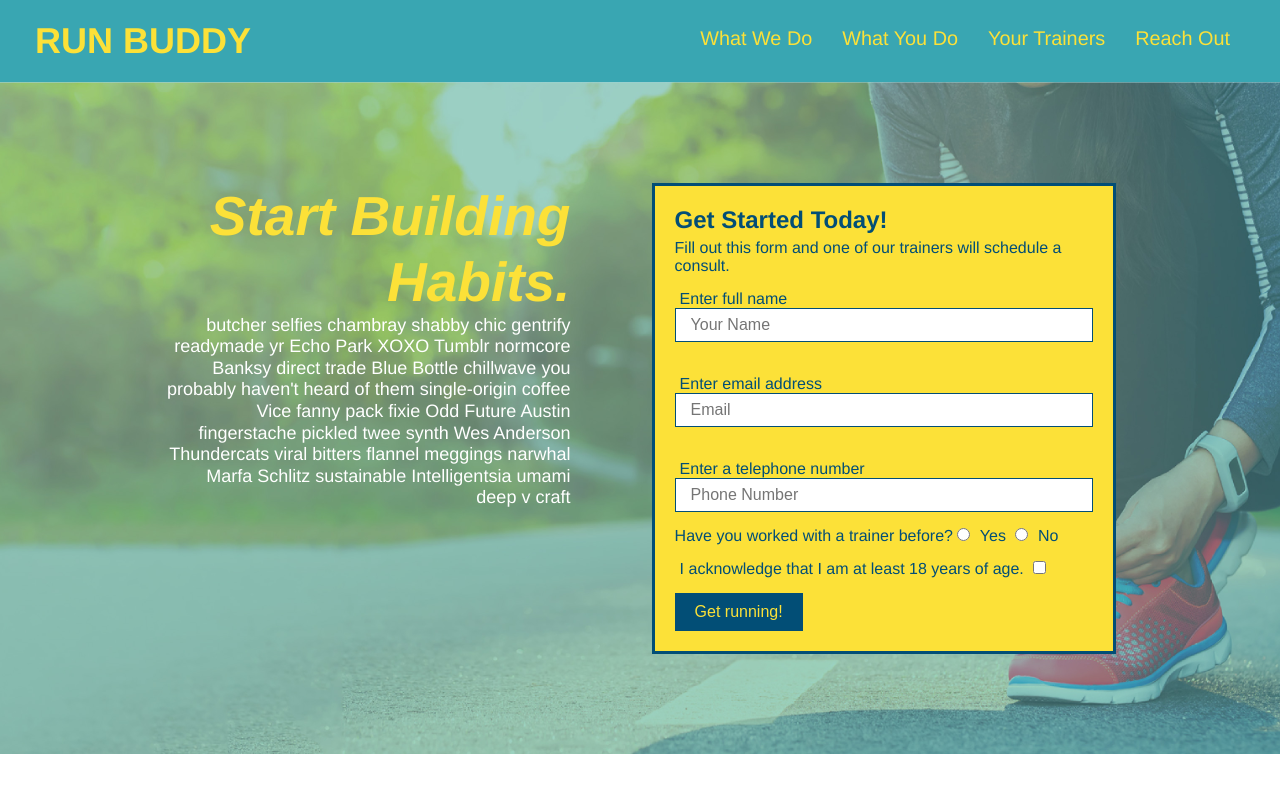
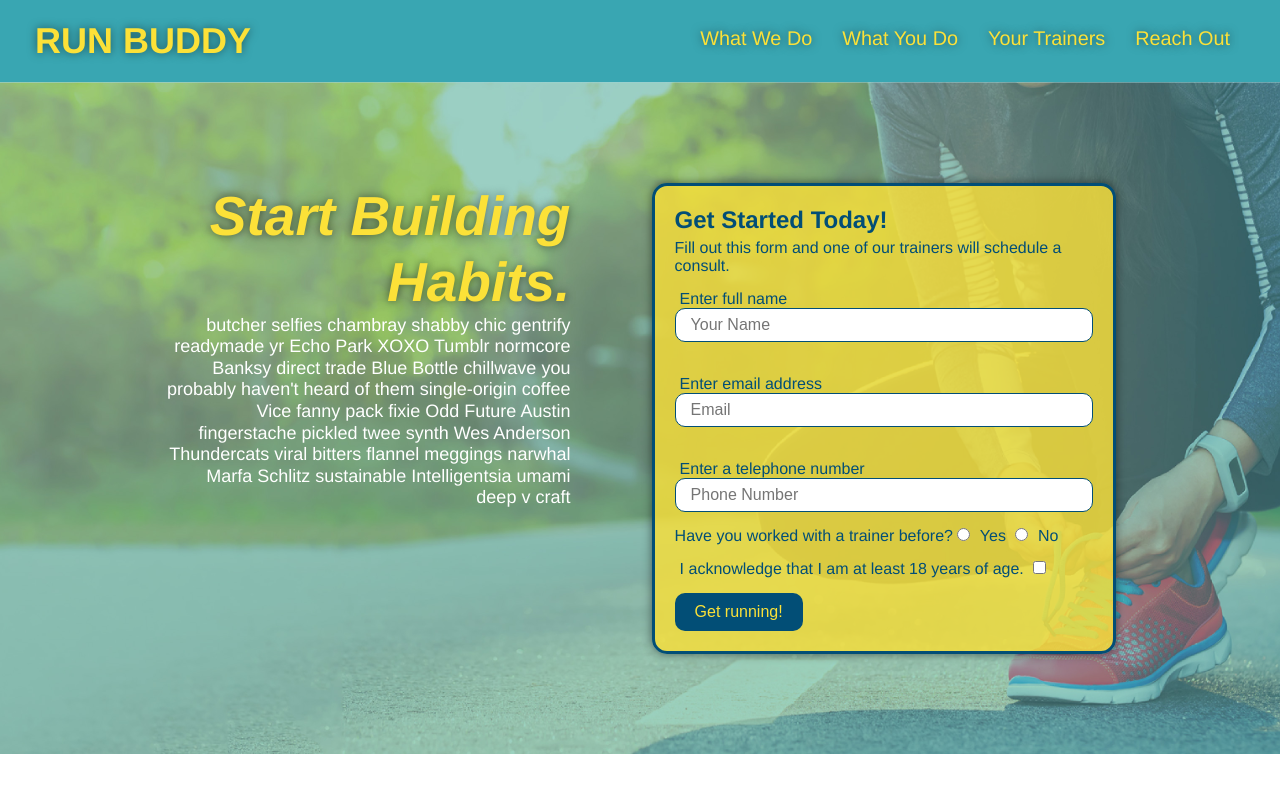
Before and after one commit to Andrew-Smith21/run-buddy, a plain HTML site: page index.html in a window 1280 px wide. Shown: the top 800 px of the page. Drawn offline with Linux system fonts and the light colour scheme.

Commit message:
added shadows and rounded corners

```diff
--- a/assets/css/style.css
+++ b/assets/css/style.css
@@ -25,6 +25,7 @@ header h1{
     font-size: 36px;
     color: #fce138;
     margin: 0;
+    text-shadow: 0 0 10px rgba(0, 0, 0, 0.5);
 }
 
 /* apply styles to a elements inside header */
@@ -49,6 +50,7 @@ header nav ul li a {
     padding: 10px 15px;
     font-weight: lighter;
     font-size: 1.55vw;
+    text-shadow: 0 0 10px rgba(0, 0, 0, 0.5);
   }
 
 
@@ -92,11 +94,13 @@ section {
 
 .hero-form {
     color:#024e76;
-    background-color: #fce138;
+    background-color: rgb(252, 225, 56, 0.8);
     padding: 20px;
     border: solid 3px #024e76;
     width: 40%;
     margin: 3.5%;
+    box-shadow: 0 0 10px rgba(0, 0, 0, 0.5);
+    border-radius: 15px;
 }
 
 .hero-cta {
@@ -112,6 +116,7 @@ section {
   font-style: italic;
   font-size: 55px;
   color: #fce138;
+  text-shadow: 0 0 10px rgba(0, 0, 0, 0.5);
 }
 
 button {
@@ -120,6 +125,7 @@ button {
     padding: 10px 20px;
     border: none;
     font-size: 16px;
+    border-radius: 10px;
 }
 
 .hero-form h3 {
@@ -139,6 +145,7 @@ button {
     color: #024e76;
     width: 100%;
     margin-bottom: 15px;
+    border-radius: 10px;
 }
 
 .hero-form label {
@@ -315,6 +322,7 @@ button {
   width: 100%;
   margin-bottom: 15px;
   margin-top: 5px;
+  border-radius: 10px;
 }
 
 .contact-form button {
@@ -325,6 +333,7 @@ button {
   text-align: center;
   padding: 15px 0;
   font-size: 16px;
+  border-radius: 10px;
 }
 
 .contact-info p, .contact-info address {
```
